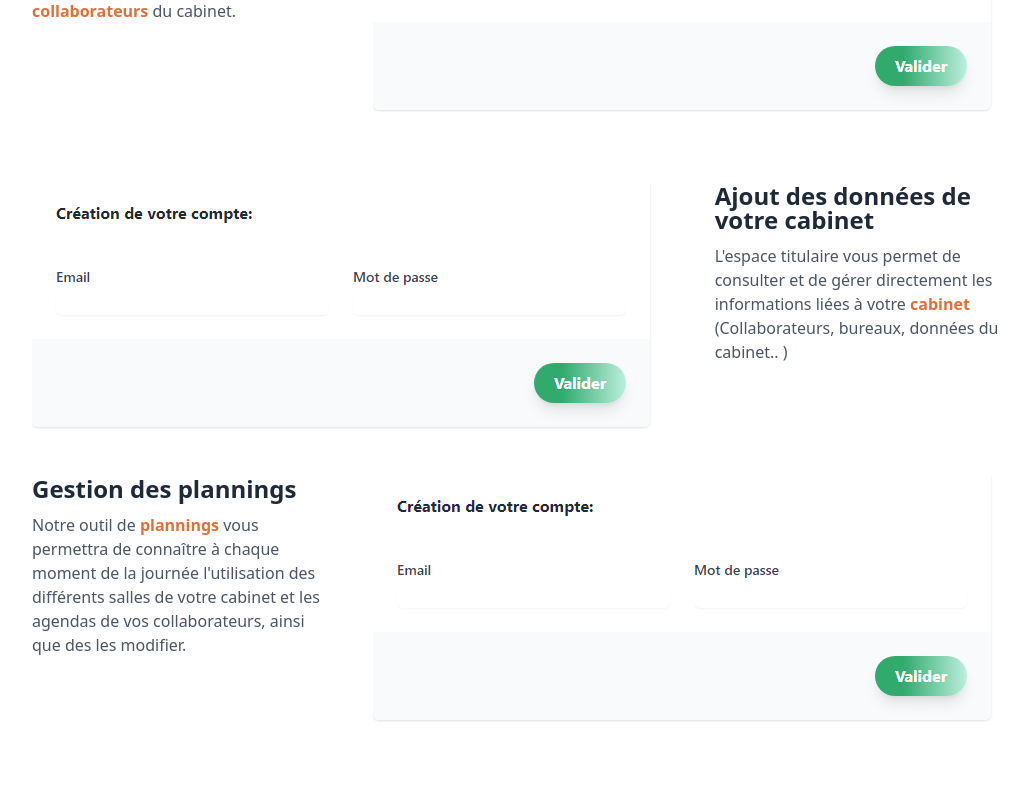
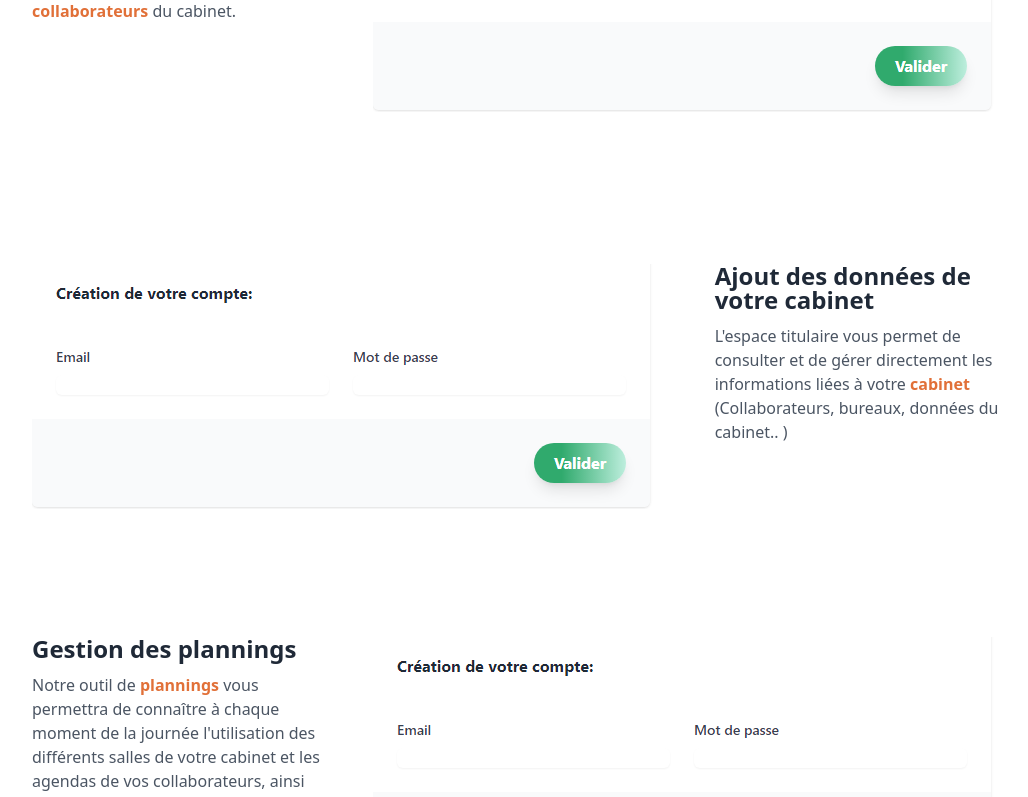
Before and after one commit to MatthiasBlc/Epidaure_Front, a React (Create React App) app: page / in a window 1280 px wide. Shown: the part 1180-1977 px from the top of the page, without its empty margins (120-1148 px from the left). Built offline with nearby package versions, Linux system fonts and the light colour scheme; no server answers.

Commit message:
front css home

```diff
--- a/src/pages/HomePage/Home.js
+++ b/src/pages/HomePage/Home.js
@@ -59,7 +59,7 @@ const Home = () => {
         <SVG0 />
         {/* <!-- Section 1 --> */}
 
-        <section id="abc" className="bg-white border-b py-8">
+        <section id="abc" className="bg-white border-b py-8 pb-20">
           <div className="container max-w-5xl mx-auto m-8">
             <h2 className="w-full my-2 text-4xl font-bold leading-tight text-center text-gray-800">
               Notre application
@@ -82,7 +82,7 @@ const Home = () => {
                 <img src={createAccountLogo} />
               </div>
             </div>
-            <div className="flex flex-wrap flex-col-reverse sm:flex-row">
+            <div className="flex flex-wrap flex-col-reverse sm:flex-row mt-20">
               <div className="w-full sm:w-2/3 p-6 mt-6">
                 <img src={createAccountLogo} />
               </div>
@@ -99,7 +99,7 @@ const Home = () => {
                 </div>
               </div>
             </div>
-            <div className="flex flex-wrap">
+            <div className="flex flex-wrap mt-20">
               <div className="w-5/6 sm:w-1/3 p-6">
                 <h3 className="text-2xl text-gray-800 font-bold leading-none mb-3">
                   Gestion des plannings
```
